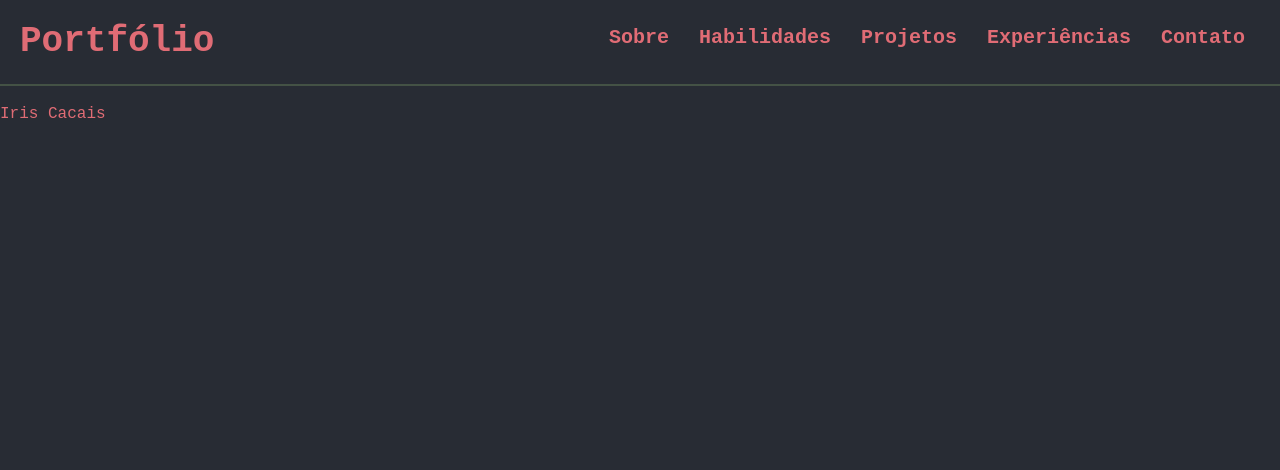
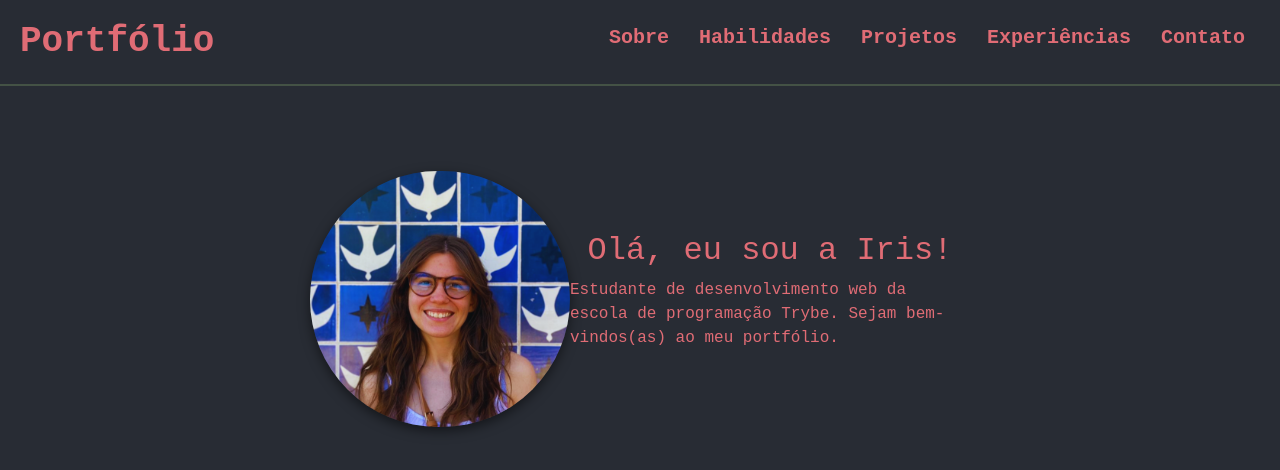
Before and after one commit to iriscacais/iris-cacais-portfolio, a React (Create React App) app in the folder iris-cacais-portfolio/: page / in a window 1280 px wide. Shown: the top 470 px of the page. Built offline with nearby package versions, Linux system fonts and the light colour scheme.

Commit message:
salvando atualizaçoes

```diff
--- a/iris-cacais-portfolio/src/App.css
+++ b/iris-cacais-portfolio/src/App.css
@@ -8,93 +8,3 @@ body {
   color: #E06C75;
   font-family: 'Courier New', Courier, monospace;
 }
-
-a {
-  color: #E06C75;
-  font-size: 20px;
-  font-weight: bold;
-  text-decoration: none;
-  transition: 0.3s ease-in-out;
-}
-
-a:visited {
-  color: #E06C75;
-
-}
-
-a:hover{
-  color: #98C379;
-}
-
-h1 {
-  font-size: 36px;
-  font-weight: bold;
-}
-
-hr {
-  border: 1px solid;
-  color:#98C379;
-  margin-top: 0px;
-}
-
-.title {
-  align-items: center;
-  display: flex;
-  justify-content: space-between;
-  padding: 0 20px;
-  position: relative;
-  margin-top: 8px;
-}
-
-#navbar {
-  align-items: center;
-  display: flex;
-  justify-content: center;
-}
-
-#navbar li {
-  list-style: none;
-  padding: 15px;
-}
-
-.mobile {
-  display: none;
-}
-
-.mobile i {
-  color: #E06C75;
-  align-items: center;
-}
-
-@media screen and (max-width: 769px) {
-  #navbar {
-    align-items: flex-start;
-    display: flex;
-    flex-direction: column;
-    height: 100vh;
-    justify-content: flex-start;
-    right: -300px;
-    padding: 40px 0 0 10px;
-    position: fixed;
-    transition: 0.3s ease-in-out;
-    top: 90px;
-    width: 300px;
-  }
-
-  #navbar.active {
-    right: 0px;
-  }
-
-  #navbar li {
-   margin-bottom: 25px;
-  }
-
-  .mobile {
-    display: block;
-  }
-
-  .mobile i {
-    font-size: 24px;
-    cursor: pointer;
-  }
-}
--- a/iris-cacais-portfolio/src/App.js
+++ b/iris-cacais-portfolio/src/App.js
@@ -1,12 +1,15 @@
 import './App.css';
 import React from 'react';
 import Header from './components/Header';
+import Sobre from './components/Sobre';
+
 class App extends React.Component {
   render() {
     return (
       <>
       <Header />
-      <main>Iris Cacais</main>
+      <Sobre />
+      <main></main>
       </>
 
     )
--- /dev/null
+++ b/iris-cacais-portfolio/src/components/Header.css
@@ -0,0 +1,90 @@
+a {
+    color: #E06C75;
+    font-size: 20px;
+    font-weight: bold;
+    text-decoration: none;
+    transition: 0.3s ease-in-out;
+  }
+
+  a:visited {
+    color: #E06C75;
+
+  }
+
+  a:hover{
+    color: #98C379;
+  }
+
+  h1 {
+    font-size: 36px;
+    font-weight: bold;
+  }
+
+  hr {
+    border: 1px solid;
+    color:#98C379;
+    margin-top: 0px;
+  }
+
+  .title {
+    align-items: center;
+    display: flex;
+    justify-content: space-between;
+    padding: 0 20px;
+    position: relative;
+    margin-top: 8px;
+  }
+
+  #navbar {
+    align-items: center;
+    display: flex;
+    justify-content: center;
+  }
+
+  #navbar li {
+    list-style: none;
+    padding: 15px;
+  }
+
+  .mobile {
+    display: none;
+  }
+
+  .mobile i {
+    color: #E06C75;
+    align-items: center;
+  }
+
+  @media screen and (max-width: 769px) {
+    #navbar {
+      align-items: flex-start;
+      display: flex;
+      flex-direction: column;
+      height: 100vh;
+      justify-content: flex-start;
+      right: -300px;
+      padding: 40px 0 0 10px;
+      position: fixed;
+      transition: 0.3s ease-in-out;
+      top: 90px;
+      width: 300px;
+    }
+
+    #navbar.active {
+      background-color: #282c34;
+      right: 0px;
+    }
+
+    #navbar li {
+     margin-bottom: 25px;
+    }
+
+    .mobile {
+      display: block;
+    }
+
+    .mobile i {
+      font-size: 24px;
+      cursor: pointer;
+    }
+  }
--- a/iris-cacais-portfolio/src/components/Header.js
+++ b/iris-cacais-portfolio/src/components/Header.js
@@ -1,4 +1,5 @@
 import React from 'react';
+import './Header.css'
 
 class Header extends React.Component {
     state = { clicked: false };
--- /dev/null
+++ b/iris-cacais-portfolio/src/components/Sobre.css
@@ -0,0 +1,20 @@
+.foto {
+    border-radius: 150px;
+    box-shadow: 0 4px 12px rgba(0, 0, 0, 0.5);
+    width: 260px;
+}
+
+.divImage {
+    align-items: center;
+    display: flex;
+    justify-content: center;
+    margin-top: 85px;
+}
+
+.divSubtitle {
+    align-items: center;
+    display: flex;
+    flex-direction: column;
+    justify-content: center;
+    width: 400px;
+}
--- /dev/null
+++ b/iris-cacais-portfolio/src/components/Sobre.js
@@ -0,0 +1,22 @@
+import React from "react";
+import './Sobre.css'
+
+
+class Sobre extends React.Component {
+    render() {
+        return (
+            <>
+              <div className="divImage">
+                <img src='./iris.png' alt="Foto de Iris" className="foto" />
+                <div className="divSubtitle">
+                <h2 className="saudacao">Olá, eu sou a Iris!</h2>
+                <p className="paragrafo">Estudante de desenvolvimento web da escola de programação Trybe. Sejam bem-vindos(as) ao meu portfólio.</p>
+                </div>
+              </div>
+
+            </>
+        )
+    }
+}
+
+export default Sobre;
```
Also changed, not shown: iris-cacais-portfolio/public/iris.png (added), 1 other file (tests, documents, lock files or other folders).
